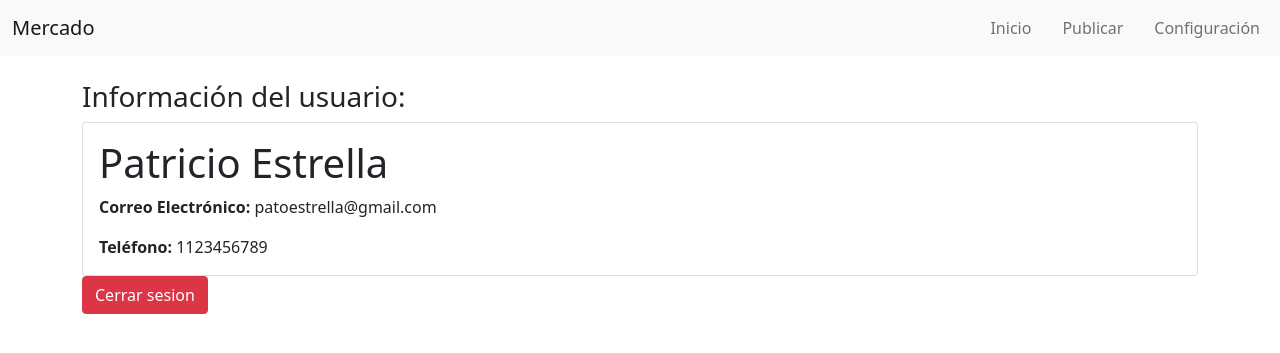
After one commit to NicoColla/ultima_entrega, a Django app: page /mercado/configuracion/ in a window 1280 px wide. The commit adds this page. Shown: the top 353 px of the page. Run offline with Django 5.2, Linux system fonts and the light colour scheme; a user stored in the database is signed in; some libraries are stand-ins or nearby versions.

Commit message:
changename-perfil-configuracion

```diff
--- /dev/null
+++ b/mercado/templates/barra/configuracion.html
@@ -0,0 +1,18 @@
+{% extends "mercado/base_mercado.html" %}
+
+{% block title %}Configuracion{% endblock %}
+
+{% block content %}
+<h3>Información del usuario:</h3>
+
+<div class="card">
+    <div class="card-body">
+        <h1 class="card-title">{{ usuario.first_name }} {{ usuario.last_name }}</h1>
+        <p class="card-text"><strong>Correo Electrónico:</strong> {{ usuario.email }}</p>
+        <p class="card-text"><strong>Teléfono:</strong> {{ usuario.telefono }}</p>
+    </div>
+</div>
+
+<a href="{% url 'usuarios:logout' %}" class="btn btn-danger">Cerrar sesion</a>
+
+{% endblock %}
--- a/mercado/templates/mercado/base_mercado.html
+++ b/mercado/templates/mercado/base_mercado.html
@@ -27,7 +27,7 @@
                     <a class="nav-link" href="{% url 'mercado:publicar' %}">Publicar</a>
                 </li>
                 <li class="nav-item">
-                    <a class="nav-link" href="{% url 'mercado:perfil' %}">Perfil</a>
+                    <a class="nav-link" href="{% url 'mercado:configuracion' %}">Configuración</a>
                 </li>
             </ul>
         </div>
--- a/mercado/urls.py
+++ b/mercado/urls.py
@@ -6,5 +6,5 @@ app_name = 'mercado'
 urlpatterns = [
     path('', views.inicio, name='inicio'),
     path('publicar/', views.publicar, name='publicar'),
-    path('perfil/', views.perfil, name='perfil'),
+    path('configuracion/', views.configuracion, name='configuracion'),
 ]
--- a/mercado/views.py
+++ b/mercado/views.py
@@ -4,6 +4,7 @@ from .models import VentaVehiculo
 from django.contrib.auth.decorators import login_required
 from django.contrib.auth import logout
 
+@login_required
 def inicio(request):
     publicaciones = VentaVehiculo.objects.select_related('vendedor').all()
     return render(request, 'barra/inicio.html', {'publicaciones': publicaciones})
@@ -22,5 +23,6 @@ def publicar(request):
     return render(request, 'barra/publicar.html', {'form': form})
 
 
-def perfil(request):
-    return render(request, 'barra/perfil.html')
+@login_required
+def configuracion(request):
+    return render(request, 'barra/configuracion.html', {'usuario': request.user})
```
Also changed, not shown: mercado/templates/barra/perfil.html (deleted, +0 -11 lines), db.sqlite3.
